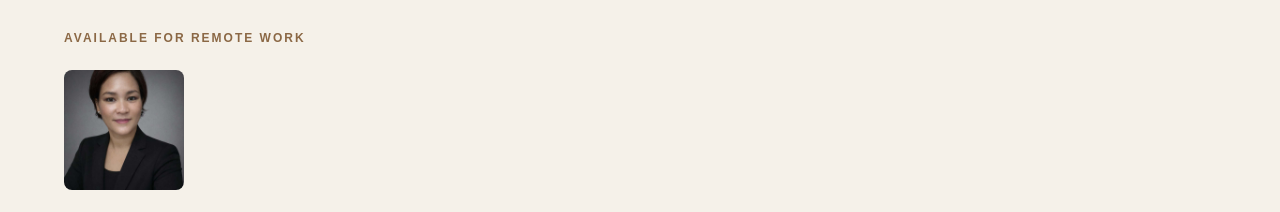
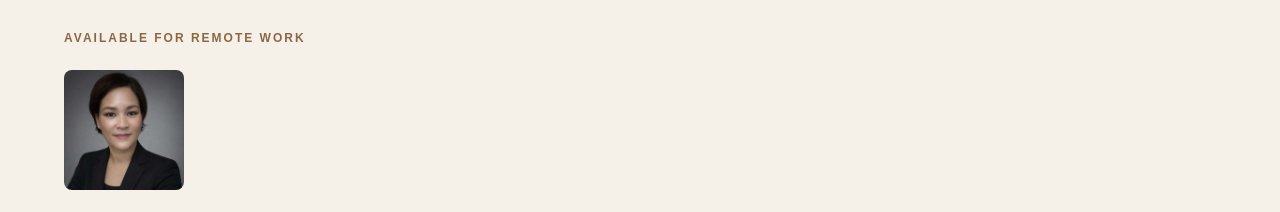
Before and after one commit to blakekovins28-droid/sunshine-naz, a plain HTML site: page index.html in a window 1280 px wide. Shown: the part 149-361 px from the top of the page. Drawn offline with Linux system fonts and the light colour scheme.

Commit message:
Add files via upload

```diff
--- a/style.css
+++ b/style.css
@@ -101,10 +101,11 @@ nav a:hover {
     width: 120px;
     height: 120px;
     object-fit: cover;
-    object-position: center 25%;
+    object-position: center top;
     border-radius: 8px;
     display: block;
     margin-bottom: 25px;
+}
 
 .hero-name {
     font-size: 20px;
```
